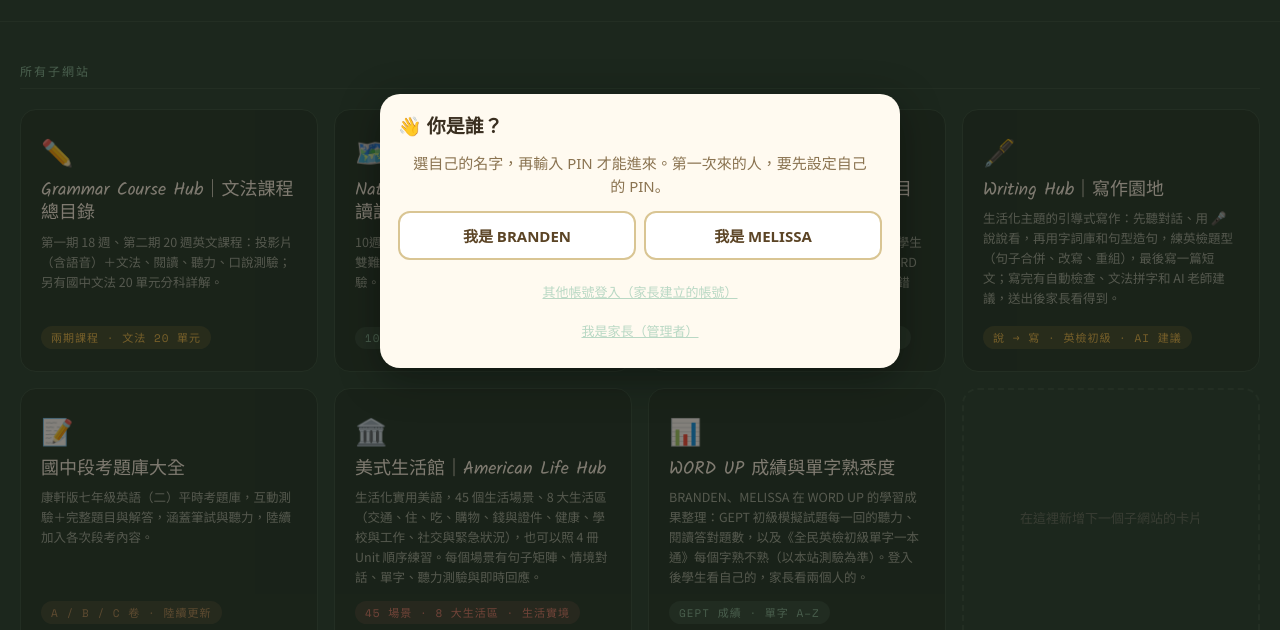
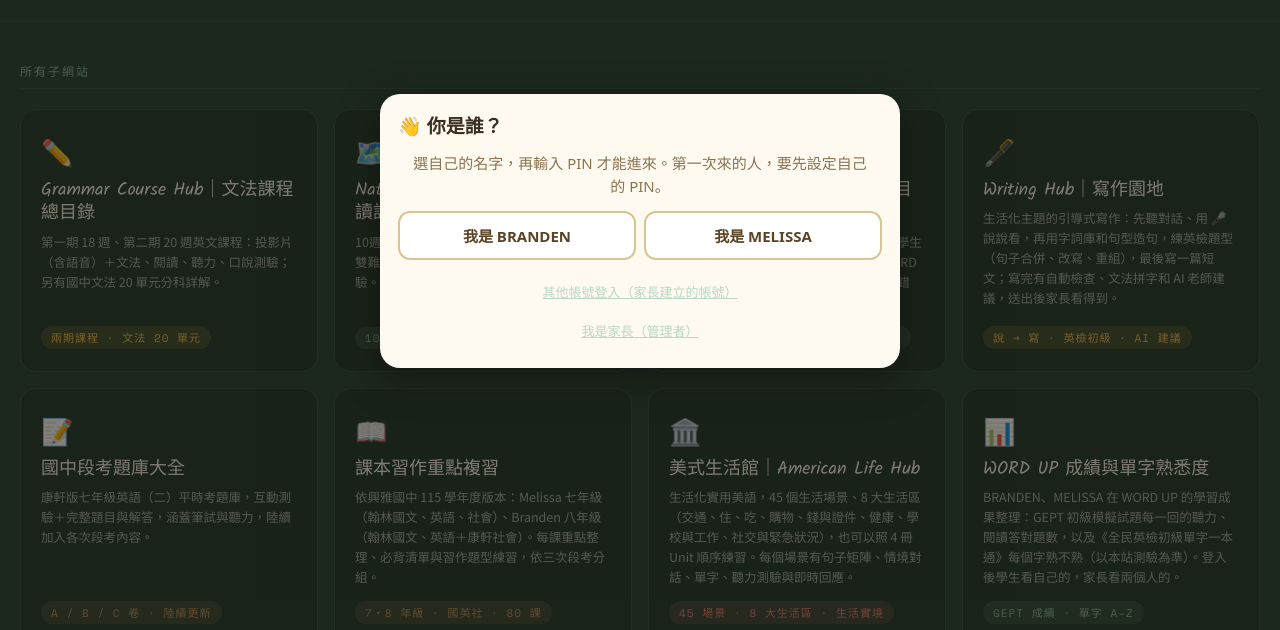
Before and after one commit to jenlin2002/jenlin2002.github.io, a plain HTML site: page index.html in a window 1280 px wide. Shown: the part 169-799 px from the top of the page. Drawn offline with nearby package versions, Linux system fonts and the light colour scheme.

Commit message:
首頁：課本習作重點複習卡片；部署加入子站 textbook-review（Private）

```diff
--- a/index.html
+++ b/index.html
@@ -138,6 +138,12 @@
       <div class="card-desc">康軒版七年級英語（二）平時考題庫，互動測驗＋完整題目與解答，涵蓋筆試與聽力，陸續加入各次段考內容。</div>
       <span class="card-tag tag-exam">A / B / C 卷 · 陸續更新</span>
     </a>
+    <a class="project-card" href="https://jenlin2002.github.io/textbook-review/" target="_blank">
+      <div class="card-icon">📖</div>
+      <div class="card-title">課本習作重點複習</div>
+      <div class="card-desc">依興雅國中 115 學年度版本：Melissa 七年級（翰林國文、英語、社會）、Branden 八年級（翰林國文、英語＋康軒社會）。每課重點整理、必背清單與習作題型練習，依三次段考分組。</div>
+      <span class="card-tag tag-exam">7・8 年級 · 國英社 · 80 課</span>
+    </a>
     <a class="project-card" href="https://jenlin2002.github.io/daily_life_listening/" target="_blank">
       <div class="card-icon">🏛️</div>
       <div class="card-title">美式生活館｜American Life Hub</div>
```
Also changed, not shown: 2 other files.
